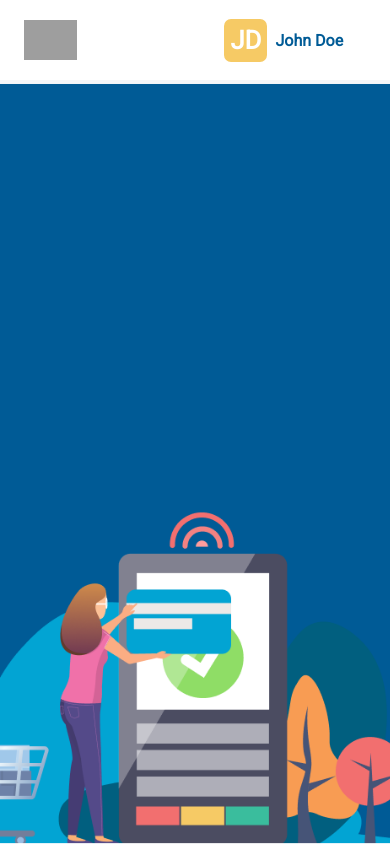
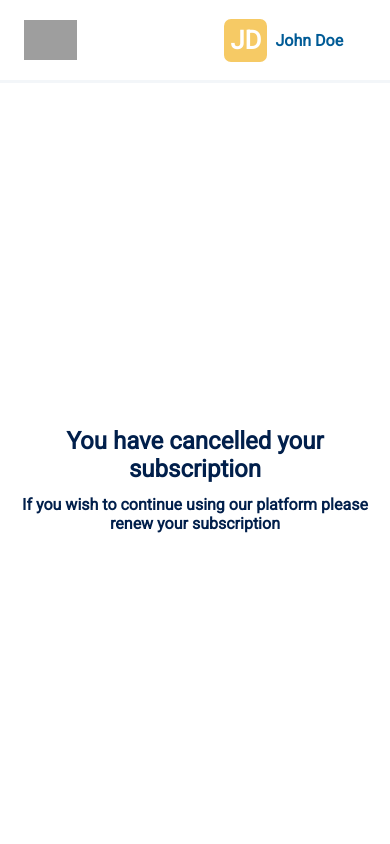
Before and after one commit to zorlakov/profileManagerTask, a React (Create React App) app in the folder profilemanager/: page /plan-canceled in a window 390 px wide. Built offline with nearby package versions, Linux system fonts and the light colour scheme; grey boxes are pictures that could not be loaded.

Commit message:
canceled page now resposnive

```diff
--- a/profilemanager/src/pages/canceled-page/canceled-page.css
+++ b/profilemanager/src/pages/canceled-page/canceled-page.css
@@ -1,10 +1,10 @@
 .canceled-page {
   display: flex;
-  height: calc(100vh - 83px);
+  height: calc(100vh - 58px);
 }
 
 .canceled-image {
-  height: calc(100vh -83px);
+  height: calc(100vh - 58px);
 }
 
 .info-cancel {
@@ -25,3 +25,15 @@
 .canceled-text-info {
   margin: auto;
 }
+
+@media (max-width: 550px) {
+  .canceled-image {
+    display: none;
+  }
+  .canceled-text-info {
+    text-align: center;
+  }
+  .canceled-page {
+    height: calc(100vh - 58px);
+  }
+}
```
